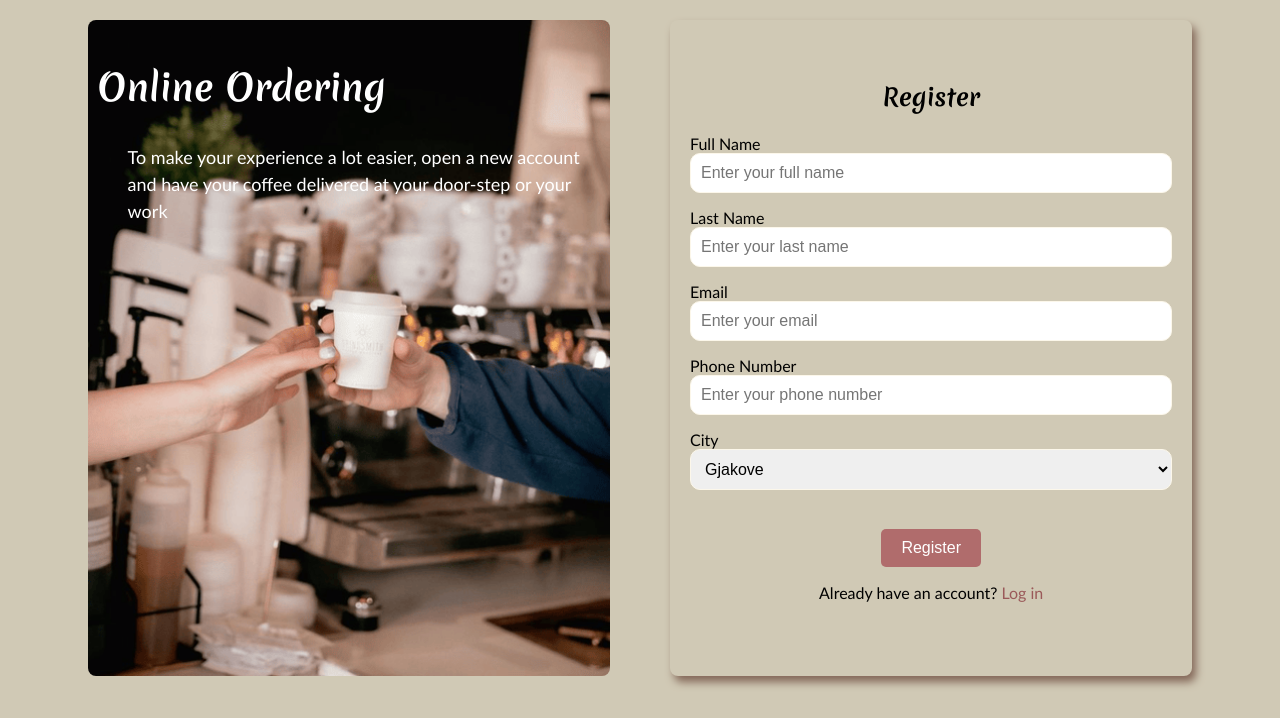
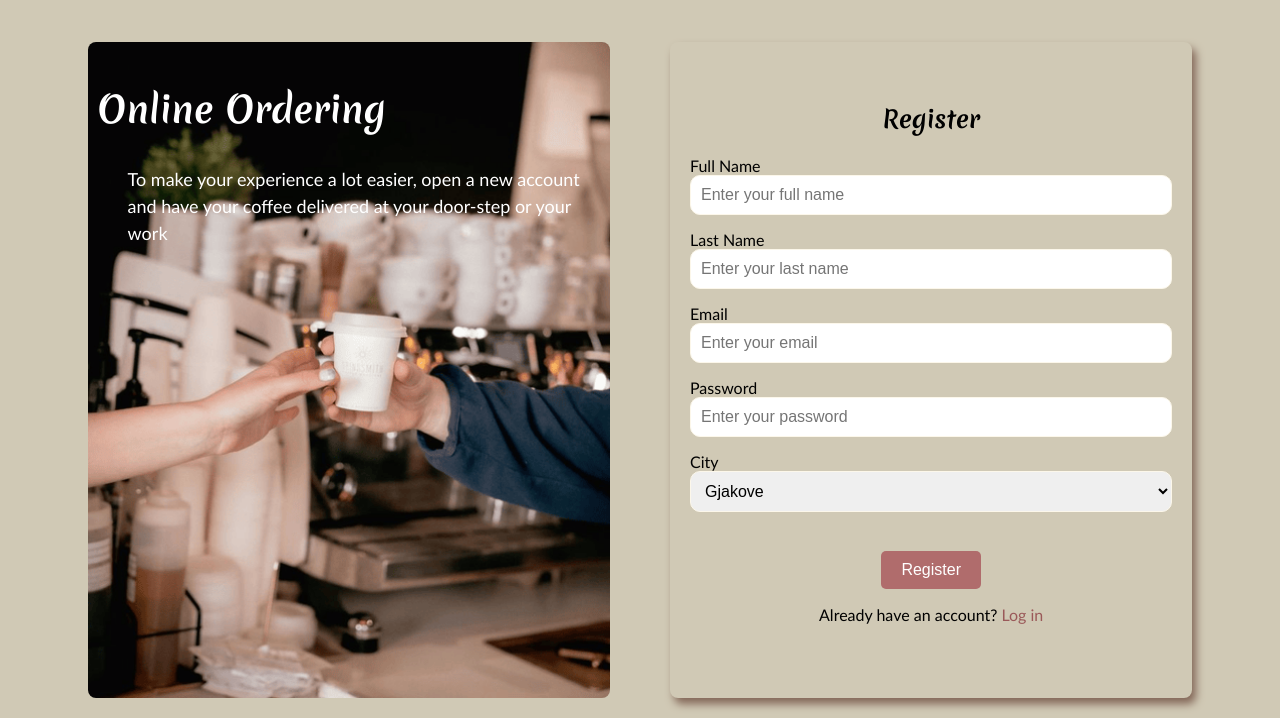
Before and after one commit to OrgesaBerisha/Projekti-Web-Dizajne, a PHP site: page /contactus.html in a window 1280 px wide. Shown: the part 206-924 px from the top of the page. Before the commit the page ends 893 px from the top, so only its background shows below. Run offline with PHP 8.4, Linux system fonts and the light colour scheme.

Commit message:
ndryshime ne css me margina dhe te log in /contact us form

```diff
--- a/contactus.html
+++ b/contactus.html
@@ -74,12 +74,12 @@
                   />
                 </div>
                 <div class="input-element">
-                  <label for="phoneNumber">Phone Number</label>
+                  <label for="password">Password</label>
                   <input
                     class="form-input"
-                    type="tel"
-                    name="phoneNumber"
-                    placeholder="Enter your phone number"
+                    type="password"
+                    name="password"
+                    placeholder="Enter your password"
                   />
                 </div>
                 <div class="input-element">
--- a/css/contactus.css
+++ b/css/contactus.css
@@ -5,6 +5,7 @@
     justify-content: center;
     align-items: center;
     padding: 20px 60px;
+    margin-top: 22px;
 }
 
 /*Seksioni me dy kolona per porosite dhe formularin e regjistrimit*/
--- a/css/index.css
+++ b/css/index.css
@@ -7,6 +7,7 @@
     justify-content: space-between ;
     padding: 32px;
     background-color: #d0c9b5;
+    margin-top: 25px;
  }
 
  .faqja1-left{
--- a/css/menu.css
+++ b/css/menu.css
@@ -4,6 +4,7 @@
    padding: 30px;
    background-color:  #d0c9b5 ;
    text-align: center;
+   margin-top: 25px;
 }
 
 .quote-text {
--- a/login.html
+++ b/login.html
@@ -57,7 +57,7 @@
                   <label for="password">Password</label>
                   <input
                     class="form-input"
-                    type="text"
+                    type="password"
                     name="password"
                     size="15"
                     maxlength="30"
```
